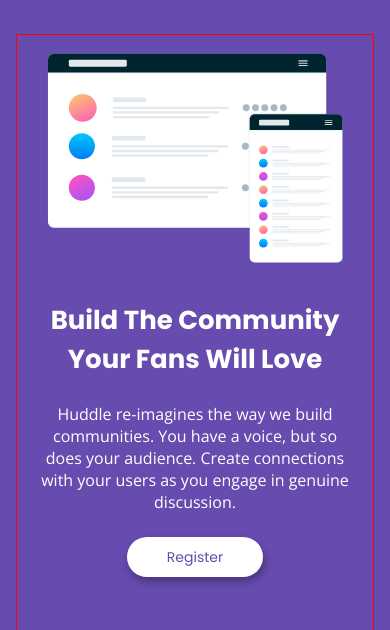
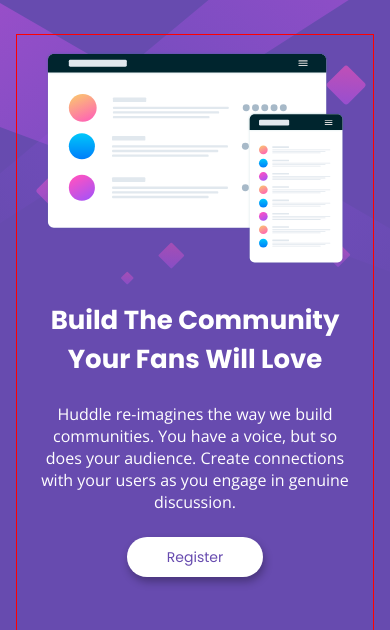
Before and after one commit to Andesaputra/huddle-landing-page-with-single-introductory-section-master, a plain HTML site: page index.html in a window 390 px wide. Shown: the part 103-733 px from the top of the page. Drawn offline with nearby package versions, Linux system fonts and the light colour scheme; the site is published under a folder, as on GitHub Pages, so addresses that start at the root find nothing.

Commit message:
second commit

```diff
--- a/style.css
+++ b/style.css
@@ -182,7 +182,7 @@
 
 @media (max-width:420px) {
     body {
-        background-image: url('/images/bg-mobile.svg');
+        background-image: url('./images/bg-mobile.svg');
         background-size: contain;
         overflow: scroll;
     }
```
